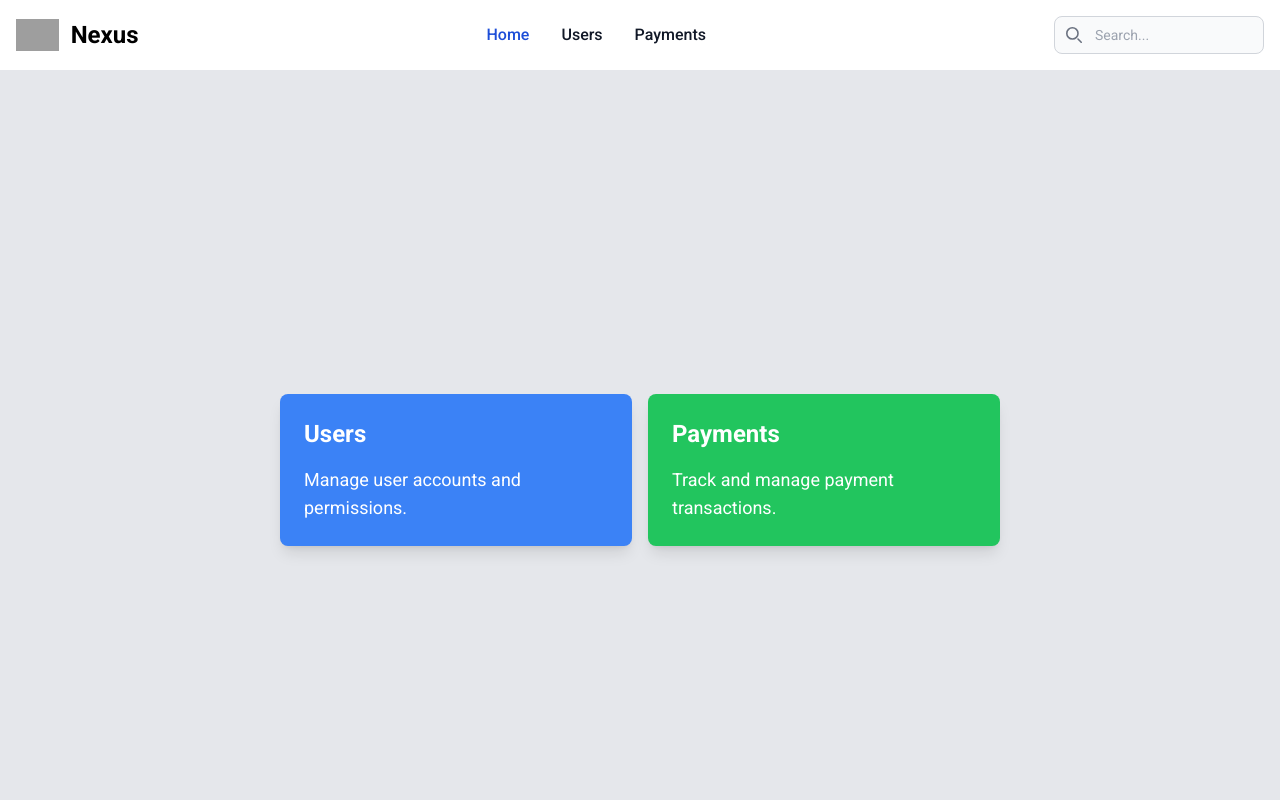
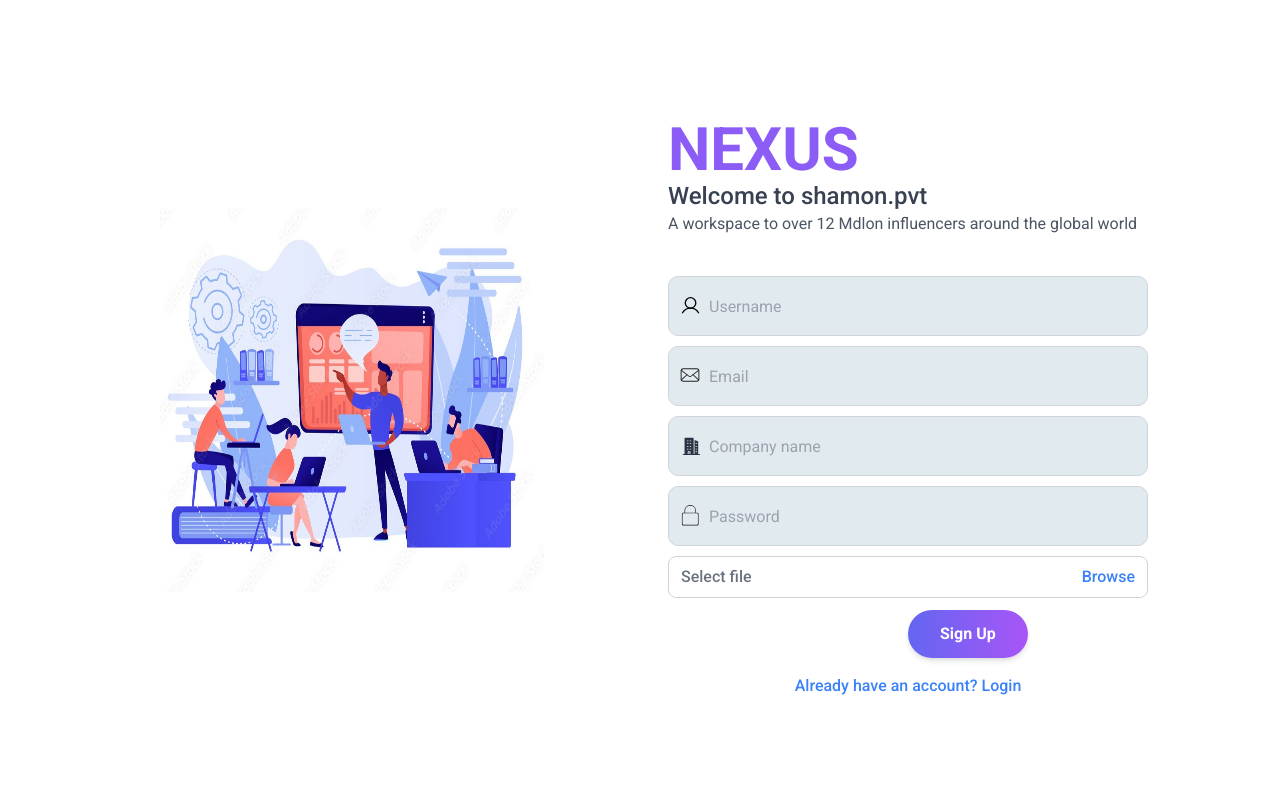
Before and after one commit to bridgeon-solution/nexus-web, an Angular app: page /registration in a window 1280 px wide. Shown: the top 800 px of the page. Built offline with nearby package versions, Linux system fonts and the light colour scheme; grey boxes are pictures that could not be loaded.

Commit message:
fouunder payment integration

```diff
--- a/src/app/app.component.html
+++ b/src/app/app.component.html
@@ -2,9 +2,9 @@
 <!-- <app-payment></app-payment> -->
 <!-- <app-login></app-login> -->
 
-<!-- <router-outlet></router-outlet> -->
+<router-outlet></router-outlet>
 
 
-<app-admin-navbar></app-admin-navbar>
+<!-- <app-admin-navbar></app-admin-navbar>
 <app-admin-home></app-admin-home>
-<app-admin-users></app-admin-users>
+<app-admin-users></app-admin-users> -->
--- a/src/app/app.module.ts
+++ b/src/app/app.module.ts
@@ -8,6 +8,7 @@ import { CoreModule } from './core/core.module';
 import { AdminNavbarComponent } from './feature/feature-admin/admin-navbar/admin-navbar.component';
 import { AdminHomeComponent } from './feature/feature-admin/admin-home/admin-home.component';
 import { AdminUsersComponent } from './feature/feature-admin/admin-users/admin-users.component';
+import { FeatureAuthModule } from './feature/feature-auth/feature-auth.module';
 
 @NgModule({
   declarations: [
@@ -20,7 +21,8 @@ import { AdminUsersComponent } from './feature/feature-admin/admin-users/admin-u
     BrowserModule,
     AppRoutingModule,
     CoreModule,
-    SharedModule
+    SharedModule,
+    FeatureAuthModule
   ],
   providers: [],
   bootstrap: [AppComponent]
--- a/src/app/core/services/auth.service.ts
+++ b/src/app/core/services/auth.service.ts
@@ -13,7 +13,7 @@ export class AuthService {
 
   signup(formValues: NgForm, file: File): Observable<object> {
     const signUpValues: FormData = new FormData();
-    signUpValues.append('profileimage', file);
+    signUpValues.append('image', file);
     signUpValues.append('fullname', formValues.value.fullname);
     signUpValues.append('email', formValues.value.email);
     signUpValues.append('companyname', formValues.value.companyname);
--- /dev/null
+++ b/src/app/core/services/payment.service.ts
@@ -0,0 +1,18 @@
+import { HttpClient } from '@angular/common/http';
+import { Injectable } from '@angular/core';
+import { Observable } from 'rxjs';
+
+@Injectable({
+  providedIn: 'root'
+})
+export class PaymentService {
+
+  constructor(private http: HttpClient) { }
+
+  founderPayment(currentAmount: string): Observable<object> {
+    const fEmail:string = localStorage.getItem('email');
+    const amount = { amount: currentAmount }
+    return this.http.post(`http://localhost:4000/api/v1/founders/payment-founders/${fEmail}`, amount)
+  }
+
+}
--- a/src/app/feature/feature-auth/feature-auth.module.ts
+++ b/src/app/feature/feature-auth/feature-auth.module.ts
@@ -16,6 +16,9 @@ import { LoginComponent } from './login/login.component';
     CommonModule,
     FeatureAuthRoutingModule,
     FormsModule
+  ],
+  exports:[
+    LoginComponent
   ]
 })
 export class FeatureAuthModule { }
--- a/src/app/feature/feature-auth/sign-up/sign-up.component.html
+++ b/src/app/feature/feature-auth/sign-up/sign-up.component.html
@@ -29,9 +29,13 @@
                                 </path>
                             </svg>
                         </div>
-                        <input type="text" placeholder="Username" name="fullname" required ngModel
+                        <input type="text" placeholder="Username" name="fullname" required ngModel #username="ngModel"
                             class="w-full pl-10 pr-4 py-2 border border-gray-300 rounded-md focus:outline-none focus:border-blue-500 focus:ring-blue-500">
+                        <div *ngIf="!username.untouched && !username.valid">
+                            <small class="text-red-800">*Name is required</small>
+                        </div>
                     </div>
+
                     <!-- email -->
                     <div class="relative">
                         <div class="absolute inset-y-0 left-0 pl-3 flex items-center pointer-events-none">
@@ -49,9 +53,11 @@
                                 </path>
                             </svg>
                         </div>
-                        <input type="text" placeholder="Email" required name="email" ngModel
+                        <input type="text" placeholder="Email" required name="email" ngModel #email="ngModel"
                             class="w-full pl-10 pr-4 py-2 border border-gray-300 rounded-md focus:outline-none focus:border-blue-500 focus:ring-blue-500">
-
+                        <div *ngIf="!email.untouched && !email.valid">
+                            <small class="text-red-800">*Email is required</small>
+                        </div>
                     </div>
                     <!-- company name -->
                     <div class="relative">
@@ -65,7 +71,11 @@
                             </svg>
                         </div>
                         <input type="text" placeholder="Company name" required name="companyname" ngModel
+                            #company="ngModel"
                             class="w-full pl-10 pr-4 py-2 border border-gray-300 rounded-md focus:outline-none focus:border-blue-500 focus:ring-blue-500">
+                        <div *ngIf="!company.untouched && !company.valid">
+                            <small class="text-red-800">*Companyname is required</small>
+                        </div>
                     </div>
                     <!-- password -->
                     <div class="relative">
@@ -93,7 +103,7 @@
                             </button>
                         </label>
                     </div>
-                    <button type="submit" (click)="signUp()"
+                    <button [disabled]="signUpForm.invalid" type="submit" (click)="signUp()"
                         class="bg-gradient-to-r ml-[240px] from-indigo-500 mt-3 to-purple-500 text-white font-bold py-3 px-8 rounded-full shadow-md hover:shadow-lg focus:outline-none focus:ring-2 focus:ring-offset-2 focus:ring-indigo-500">
                         Sign Up
                     </button>
@@ -102,7 +112,6 @@
                         <a href="login.html" class="text-blue-500 hover:text-blue-700 font-medium">Already have an
                             account? Login</a>
                     </div>
-                    <!-- [disabled]="signUpForm.invalid" -->
                 </form>
             </div>
         </div>
--- a/src/app/feature/feature-auth/sign-up/sign-up.component.ts
+++ b/src/app/feature/feature-auth/sign-up/sign-up.component.ts
@@ -39,14 +39,14 @@ export class SignUpComponent implements OnInit {
   }
 
   signUp() {
-    this.route.navigate(['/payment']);
-    // this.authSrvc.founderSignup(this.signUpFormValues, this.file).subscribe((res) => {
-    //   console.log(res);
-    //   alert('Successfully registered');
-    // }, (err) => {
-    //   console.log(err);
-    //   alert('An error Occured');
-    // })
+    this.authSrvc.signup(this.signUpFormValues, this.file).subscribe((res) => {
+      this.route.navigate(['/payment']);
+      localStorage.setItem('email', this.signUpFormValues.value.email);
+      alert('Successfully registered');
+    }, (err) => {
+      console.log(err);
+      alert('An error Occured');
+    })
   }
 
 }
--- a/src/app/shared/payment-cards/payment-cards.component.html
+++ b/src/app/shared/payment-cards/payment-cards.component.html
@@ -6,7 +6,7 @@
         <p class="text-start mt-5 font-medium"><small>✨ Get full Accessibility</small></p>
         <p class="text-start mt-5 font-medium"><small>✨ Permanent Membership</small></p>
     </div>
-    <button (click)="payment(499)"
+    <button (click)="payment('499')"
         class="text-green-700 border-gray-50 bg-white hover:bg-green-700 hover:text-white focus:ring-4 focus:outline-none focus:ring-green-300 font-medium rounded-lg text-sm px-5 py-2.5 shadow-md w-56 mt-5">Get
         Plan</button>
 </div>
@@ -19,7 +19,7 @@
         <p class="text-start mt-5 font-medium"><small>✨ Get full Accessibility</small></p>
         <p class="text-start mt-5 font-medium"><small>✨ Permanent Membership</small></p>
     </div>
-    <button (click)="payment(1499)"
+    <button (click)="payment('1499')"
         class="text-green-700 border-gray-50 bg-white hover:bg-green-700 hover:text-white focus:ring-4 focus:outline-none focus:ring-green-300 font-medium rounded-lg text-sm px-5 py-2.5 shadow-md w-56 mt-5">Get
         Plan</button>
 </div>
--- a/src/app/shared/payment-cards/payment-cards.component.ts
+++ b/src/app/shared/payment-cards/payment-cards.component.ts
@@ -1,4 +1,5 @@
 import { Component } from '@angular/core';
+import { PaymentService } from 'src/app/core/services/payment.service';
 
 @Component({
   selector: 'app-payment-cards',
@@ -7,9 +8,14 @@ import { Component } from '@angular/core';
 })
 export class PaymentCardsComponent {
 
+  constructor(private paymentSrvc: PaymentService) { }
 
-  payment(amount:number) {
-    console.log(amount);
-
+  payment(amount: string) {
+    this.paymentSrvc.founderPayment(amount).subscribe((res: { message: string, data: string }) => {
+      window.location.href = res.data;
+    }, (err) => {
+      console.log(err);
+      alert('Payment failed')
+    })
   }
 }
```
